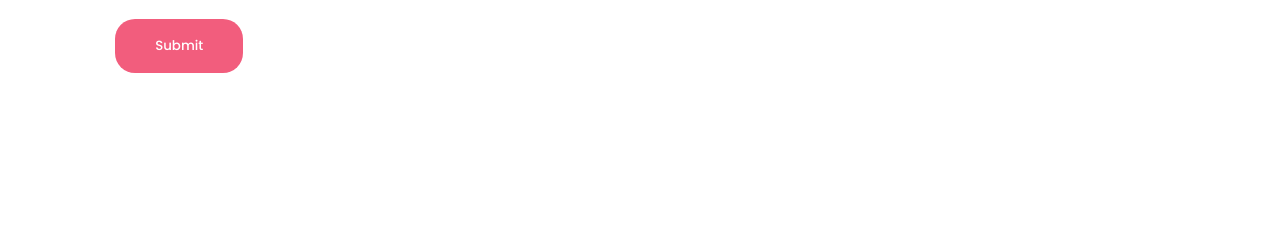
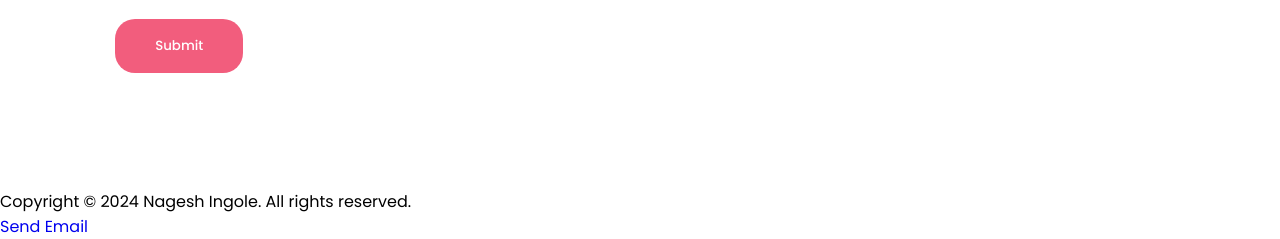
Before and after one commit to NageshIngole/PRODIGY_WD_02, a plain HTML site: page index.html in a window 1280 px wide. Shown: the part 4126-4365 px from the top of the page. Before the commit the page ends 4315 px from the top, so only its background shows below. Drawn offline with nearby package versions, Linux system fonts and the light colour scheme.

Commit message:
feat: add footer section

```diff
--- a/index.html
+++ b/index.html
@@ -259,7 +259,12 @@
         </div>
       </div>
     </section>
-
+    <footer>
+      <p>
+        Copyright © 2024 Nagesh Ingole. All rights reserved.<br />
+        <a href="mailto:inagesh51@gmail.com">Send Email</a>
+      </p>
+    </footer>
     <script src="https://unpkg.com/scrollreveal"></script>
     <script src="main.js"></script>
   </body>
```
